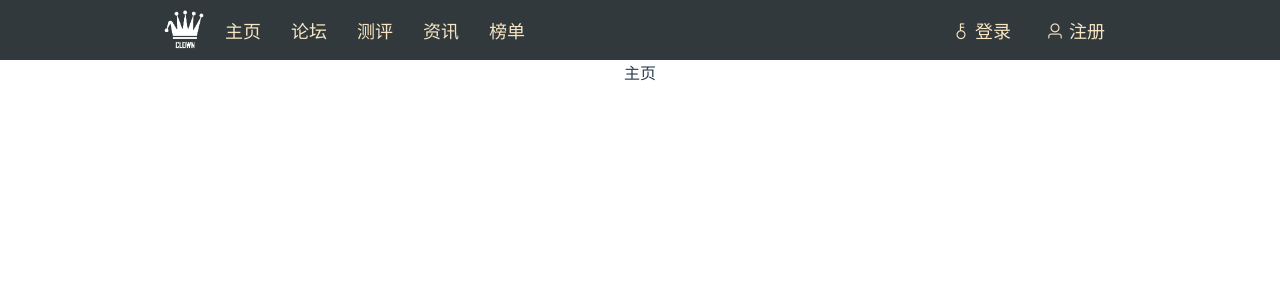
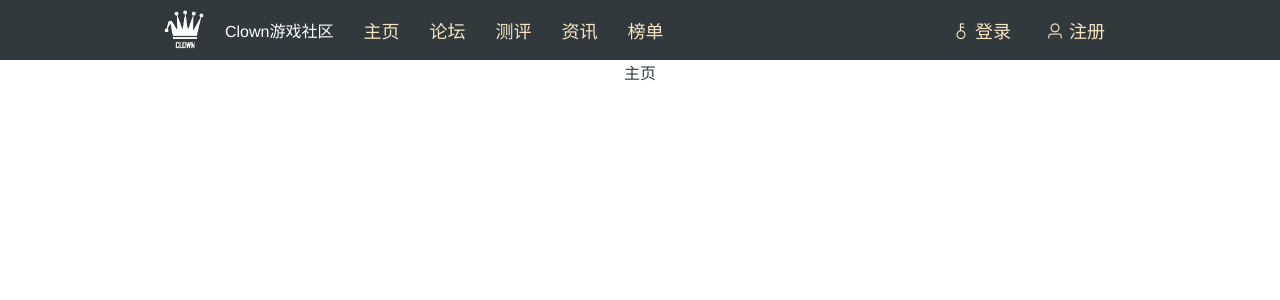
Before and after one commit to Jiubei0408/clown-frontend, a Vue app: page /register in a window 1280 px wide. Shown: the top 300 px of the page. Built offline with nearby package versions, Linux system fonts and the light colour scheme.

Commit message:
添加网站标题

```diff
--- a/src/components/page-items/page-nav.vue
+++ b/src/components/page-items/page-nav.vue
@@ -1,11 +1,12 @@
 <template>
   <div class="page-nav-wrap">
     <div class="page-nav-menu">
-      <el-image
-          src="logo-white.png"
-          class="vertical-center"
-          style="float: left; width: 50px; height: 50px; cursor: pointer"
-          @click="$router.push('/')"/>
+      <div class="vertical-center" style="cursor: pointer" @click="$router.push('/')">
+        <el-image
+            src="logo-white.png"
+            style="float:left; width: 50px; height: 50px"/>
+        <span style="float:left; color: white">Clown游戏社区</span>
+      </div>
       <div class="vertical-center" style="float: left">
         <span class="link" @click="goto('/')">主页</span>
         <span class="link" @click="goto('/bbs')">论坛</span>
```
